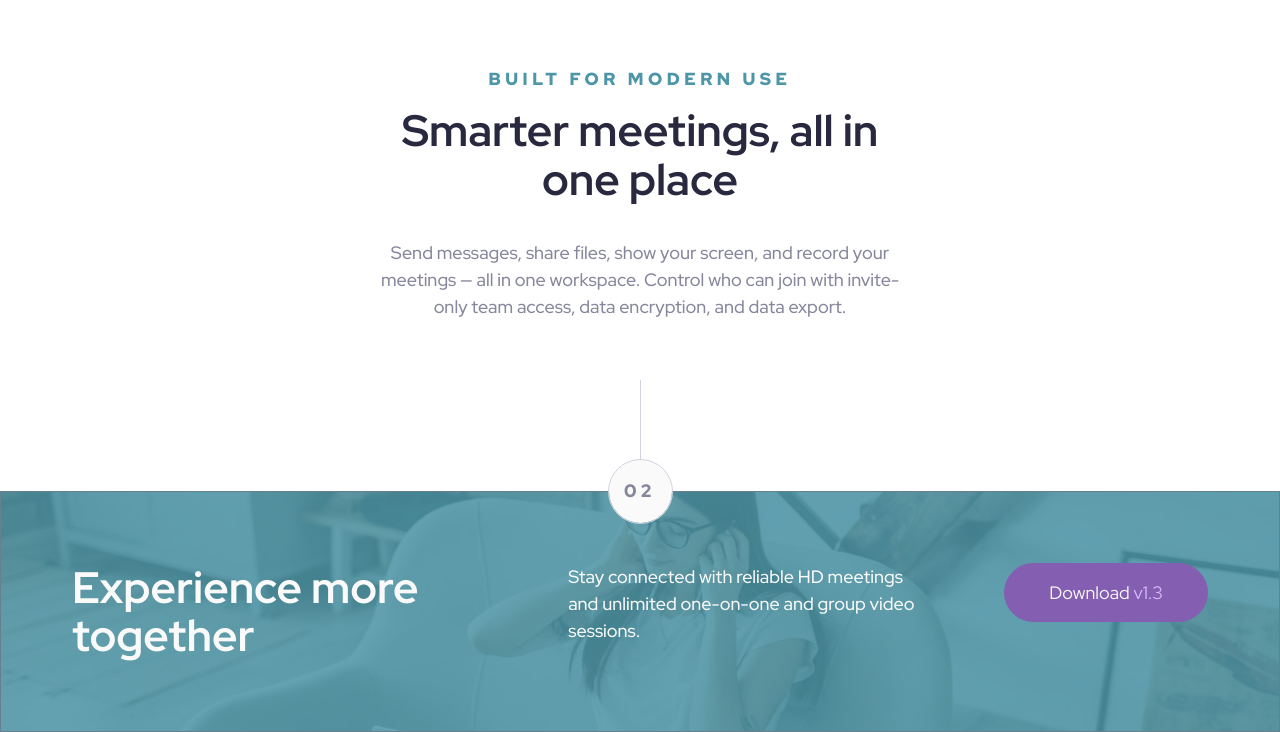
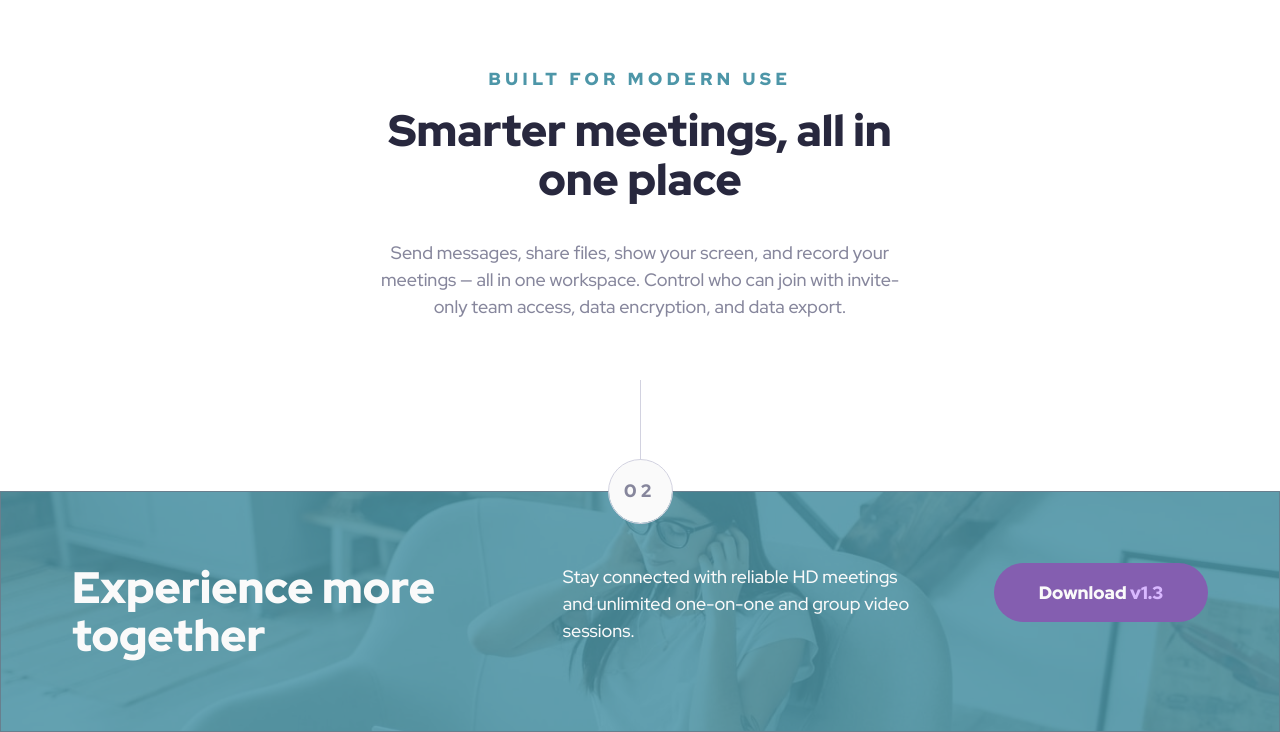
Before and after one commit to jl-stephenson/fementor-meet-landing-page, a plain HTML site: page index.html in a window 1280 px wide. Shown: the part 1131-1863 px from the top of the page. Drawn offline with Linux system fonts and the light colour scheme.

Commit message:
Updated button styles

```diff
--- a/style.css
+++ b/style.css
@@ -80,6 +80,7 @@ h2,
 h3,
 h4 {
   font-size: var(--fs-600);
+  font-weight: var(--fw-bold);
   color: hsl(var(--clr-neutral-900));
 }
 
@@ -100,6 +101,7 @@ select {
 button {
   cursor: pointer;
   color: hsl(var(--clr-neutral-100));
+  font-weight: var(--fw-bold);
   background-color: hsl(var(--btn-clr));
   border: 0;
   border-radius: 1.8rem;
```
